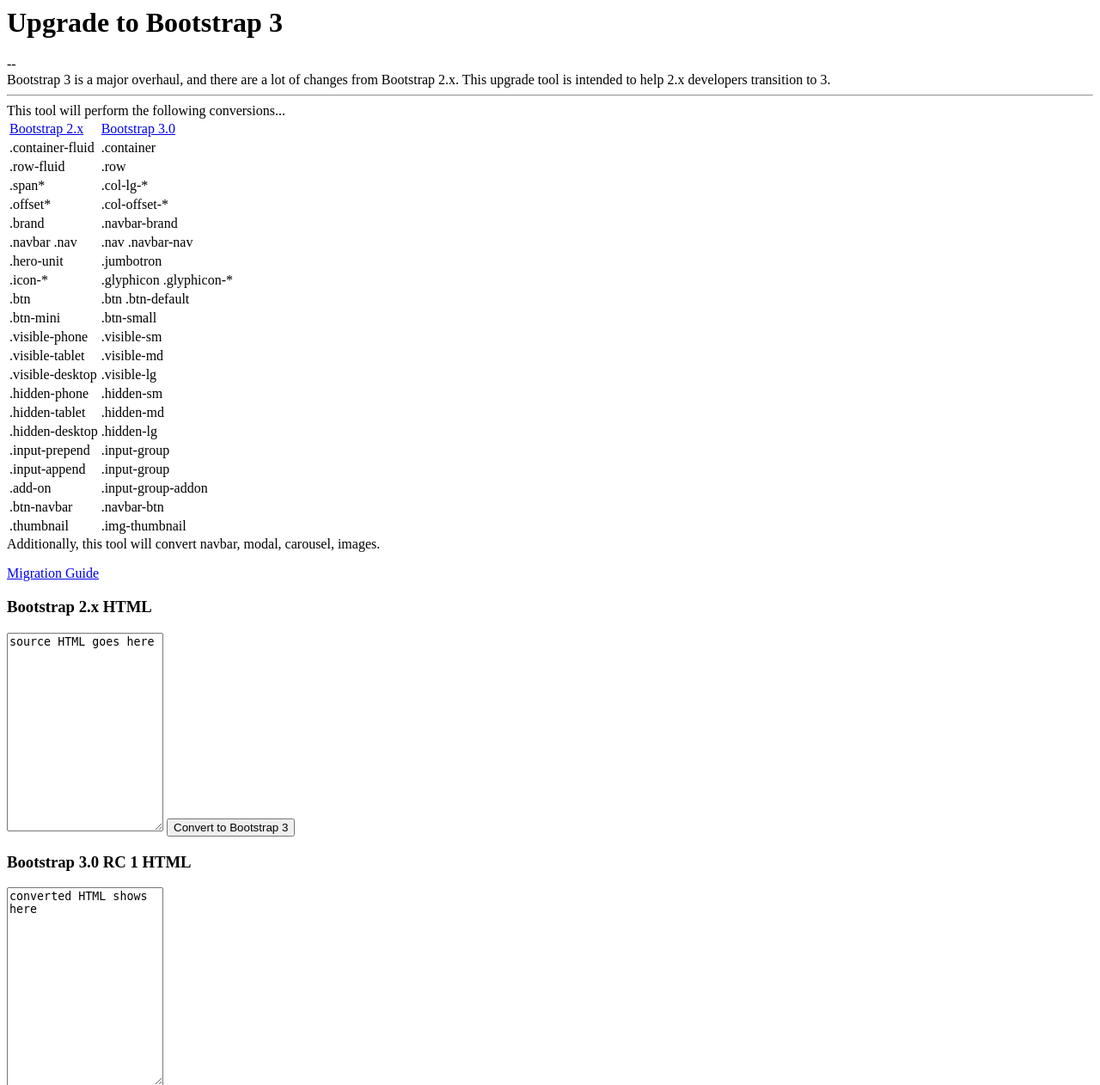
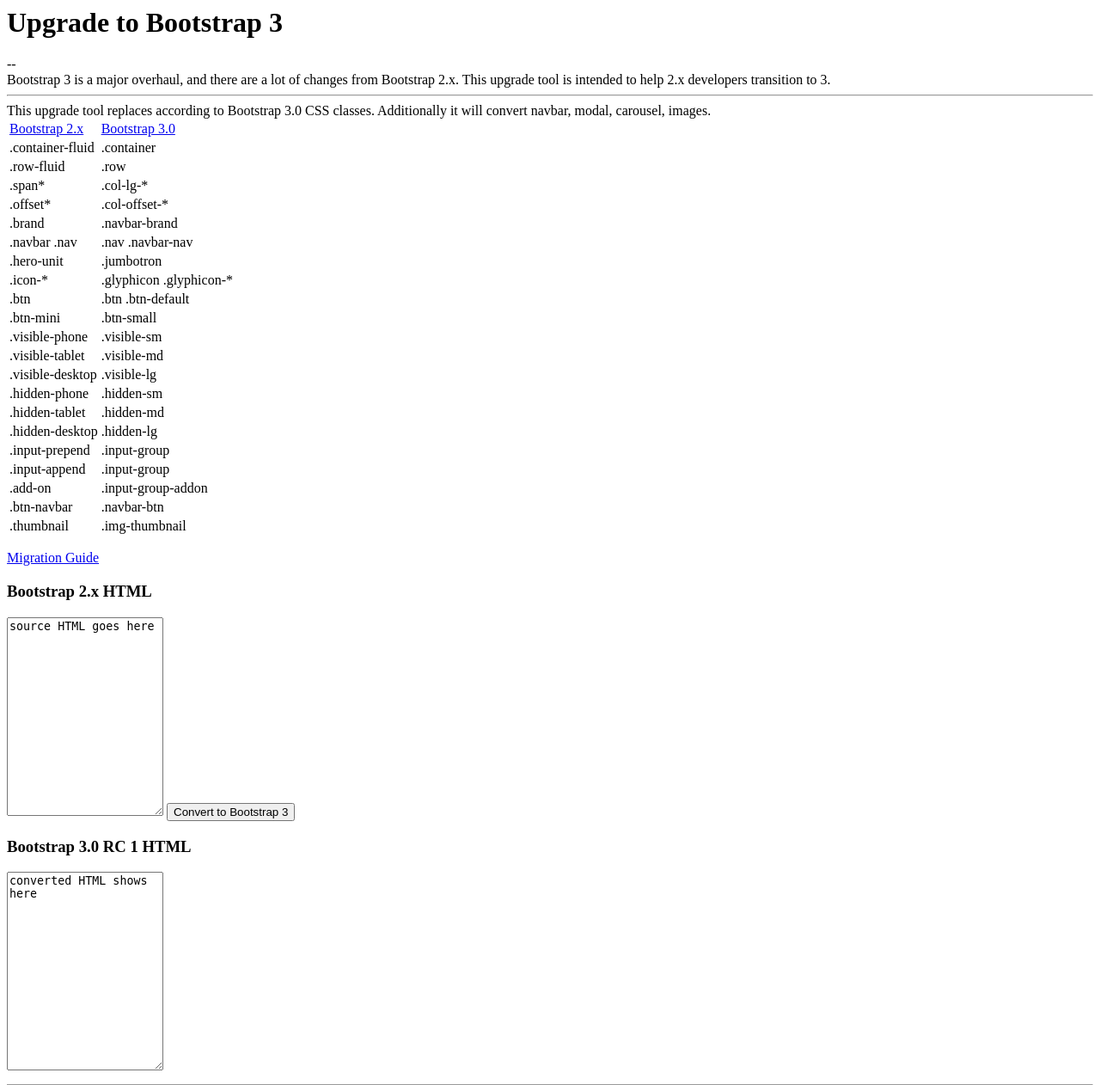
Before and after one commit to iatek/bootstrap-3-upgrade, a Node project: template views/index.ejs in a window 1280 px wide. Shown: the top 1262 px of the page at 86% size. Run offline with Node 20 templates, Linux system fonts and the light colour scheme; the template is opened without the code that fills it, so the values that code supplies are empty; some libraries are stand-ins or nearby versions.

Commit message:
2 update

```diff
--- a/views/index.ejs
+++ b/views/index.ejs
@@ -9,7 +9,7 @@
                     if (typeof data.error!="undefined") {
                         alert(data.error);
                     } else {
-                        $('#formBootstrap').val(data.result);
+                        $('#target').val(data.result);
                         //$('#formBootstrap').html(data.result);
                     }
                 },
@@ -57,7 +57,9 @@
 
           <hr>
 
-          This tool will perform the following conversions...
+          This upgrade tool replaces according to Bootstrap 3.0 CSS classes. Additionally it will convert navbar, modal, carousel, images.
+
+          <br>
 
           <table class="table">
             <tbody><tr><td><a href="#">Bootstrap 2.x</a></td><td><a href="#">Bootstrap 3.0</a></td></tr>
@@ -84,7 +86,7 @@
             <tr><td>.thumbnail</td><td>.img-thumbnail</td></tr>
             </tbody></table>
 
-          Additionally, this tool will convert navbar, modal, carousel, images.
+
 
           <p>
           <a href="http://bootply.com/bootstrap-3-migration-guide">Migration Guide</a>
```
